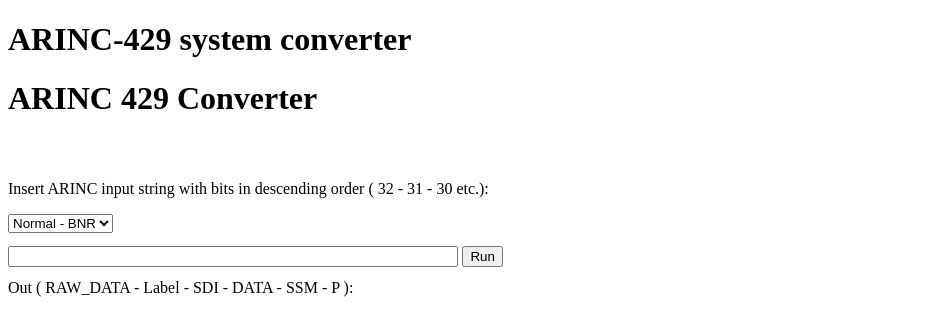
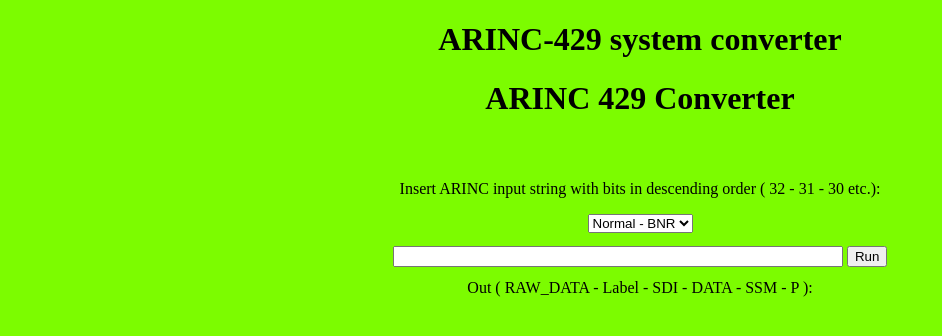
Before and after one commit to m-luk/arinc-429-webconverter, a plain HTML site: page index.html in a window 1280 px wide. Shown: the whole page, without its empty margins (0-942 px from the left). Drawn offline with Linux system fonts and the light colour scheme.

Commit message:
merging tests branch into seperate_pg for cleaning

```diff
--- a/css/first.css
+++ b/css/first.css
@@ -1,3 +1,8 @@
+body {
+	background-color: lawngreen;
+	text-align: center;
+}
+
 #maintenance {
 	width: 100px;
 	height: 100px;
```
